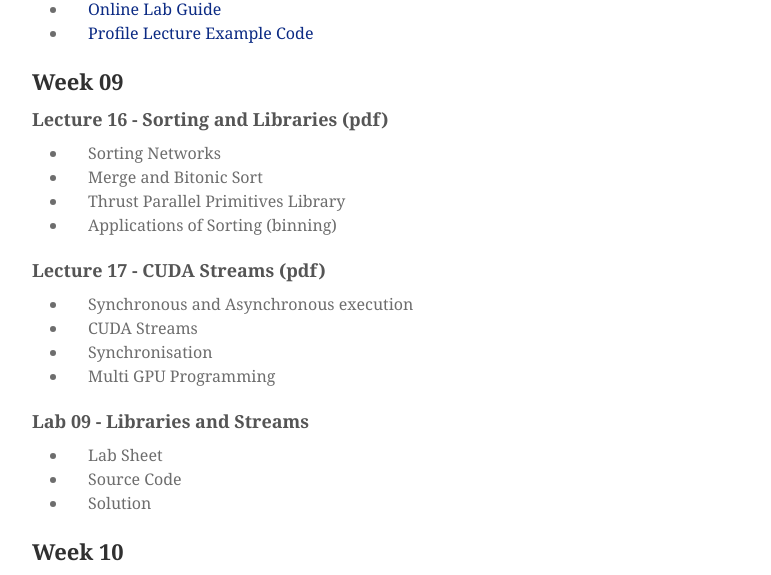
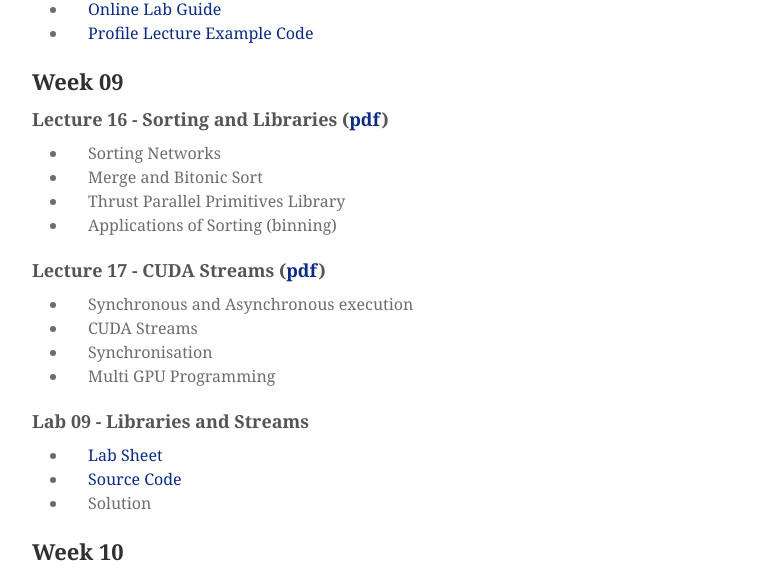
Before and after one commit to mondus/mondus.github.io, a Jekyll site: the page built from teaching/COM4521/index.md, in a window 1280 px wide and 900 px high, scrolled down 6197 px. Shown: the part 153-728 px from the top of the window, without its empty margins (208-979 px from the left). Built offline with Jekyll 4.4.1, drawn with Linux system fonts in a browser that asks for light colours; nearby versions of some CDN libraries; some web fonts are replaced; part of the change alters nothing that is shown.

```diff
--- a/teaching/COM4521/index.md
+++ b/teaching/COM4521/index.md
@@ -236,14 +236,14 @@ A [Google group](https://groups.google.com/a/sheffield.ac.uk/d/forum/com4521-gro
 
 ## Week 09
 
-### Lecture 16 - Sorting and Libraries (pdf)
+### Lecture 16 - Sorting and Libraries ([pdf](https://drive.google.com/file/d/1gZRro8vBrcpFdRTZ6vQwU3PGY8bKK6-1/view?usp=sharing))
 
 * Sorting Networks
 * Merge and Bitonic Sort
 * Thrust Parallel Primitives Library
 * Applications of Sorting (binning)
 
-### Lecture 17 - CUDA Streams (pdf)
+### Lecture 17 - CUDA Streams ([pdf](https://drive.google.com/file/d/13IodcFY0rrZ6iWgmA_IYaJ0Ihpdb9-oL/view?usp=sharing))
 
 * Synchronous and Asynchronous execution
 * CUDA Streams
@@ -252,8 +252,8 @@ A [Google group](https://groups.google.com/a/sheffield.ac.uk/d/forum/com4521-gro
 
 ### Lab 09 - Libraries and Streams
 
-* Lab Sheet
-* Source Code
+* [Lab Sheet](https://drive.google.com/file/d/1X6TiotIwEIyxjmi87dmmgm3ENpSHlyE7/view?usp=sharing)
+* [Source Code](https://github.com/mondus/com4521/archive/lab08_src.zip)
 * Solution
 
 ## Week 10
```
